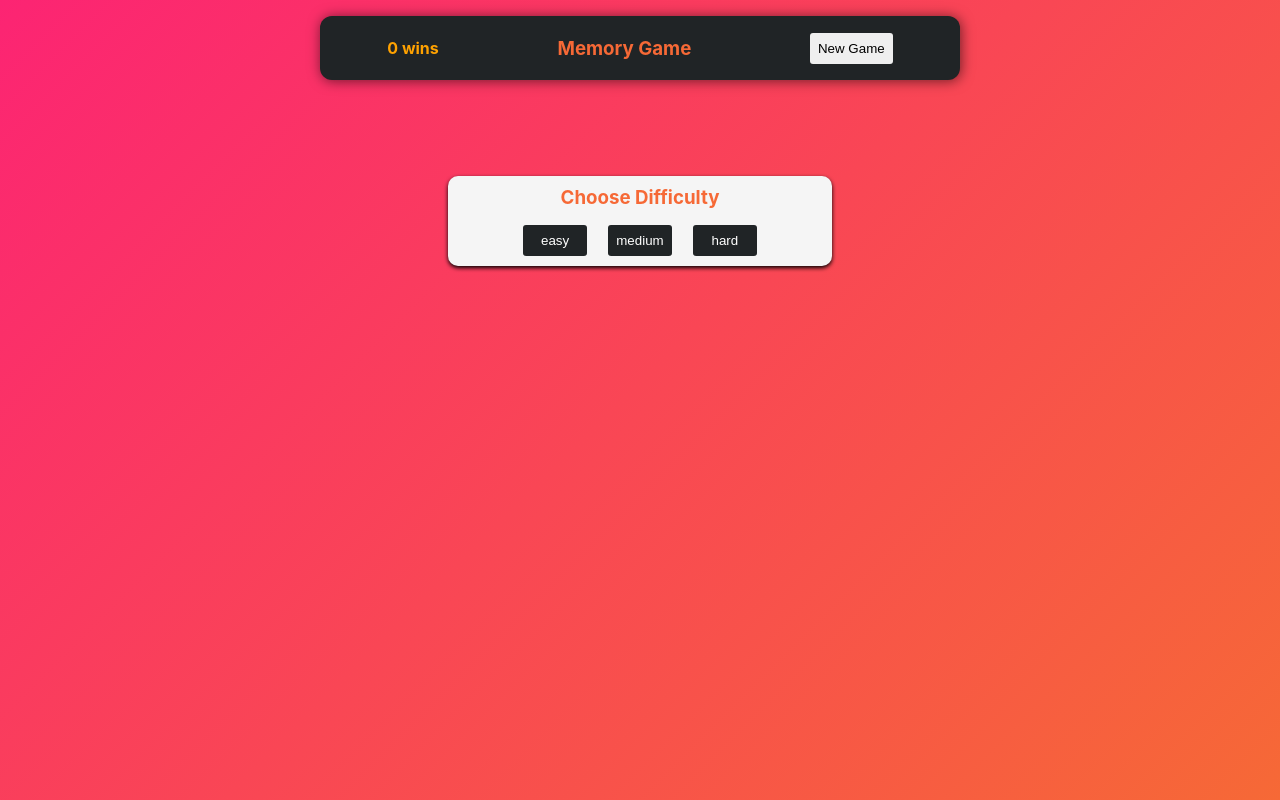
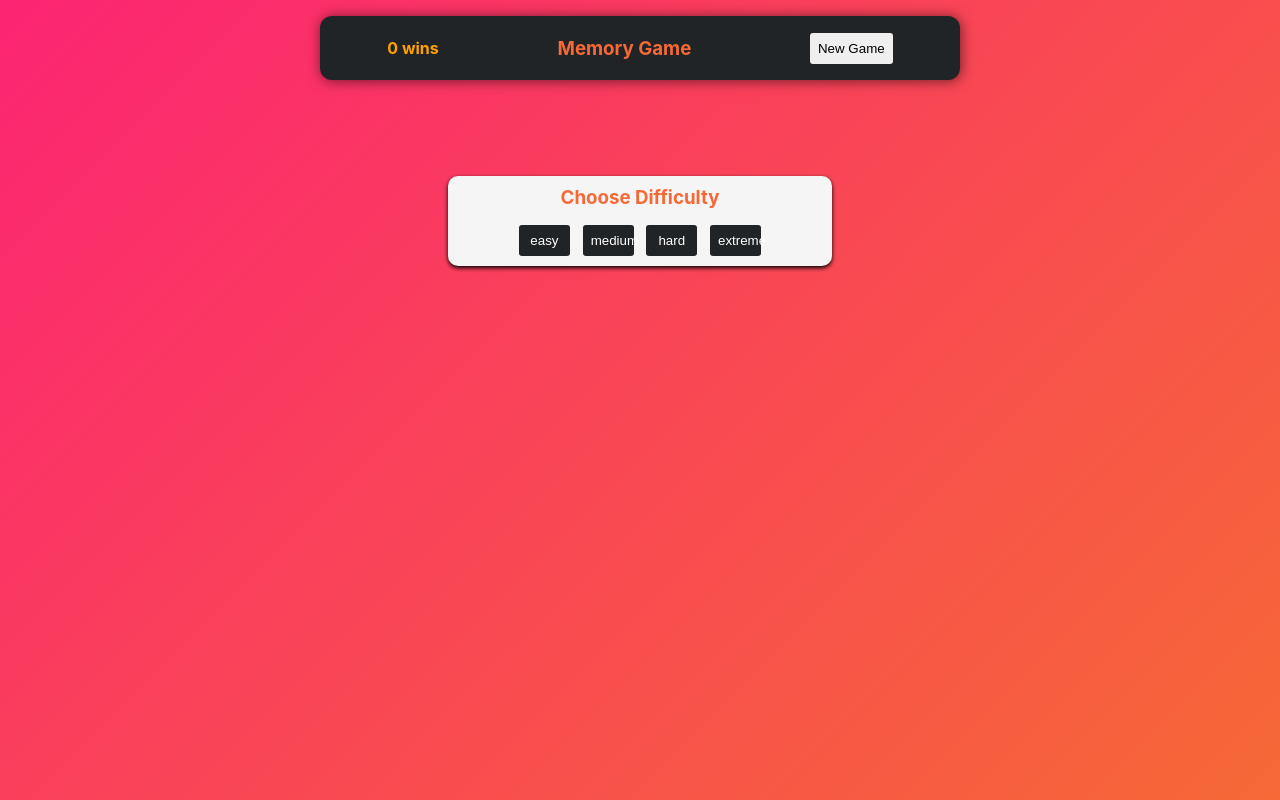
Before and after one commit to GiorgiUbiria/reactPWA, a React (Create React App) app: page / in a window 1280 px wide. Built offline with nearby package versions, Linux system fonts and the light colour scheme.

Commit message:
Added an  difficulty, which adds a timer to the  difficulty. Added corresponding pop-up, timer, etc. elements.

```diff
--- a/src/App.js
+++ b/src/App.js
@@ -12,20 +12,31 @@
   const [disabled, setDisabled] = useState(false);
   const [difficulty, setDifficulty] = useState(null);
   const [showDifficultyModal, setShowDifficultyModal] = useState(true);
+  const [timer, setTimer] = useState(10);
+  const [gameOver, setGameOver] = useState(false);
 
   const difficulties = useMemo(
     () => ({
       easy: { cardsCount: 12 },
       medium: { cardsCount: 16 },
       hard: { cardsCount: 24 },
+      extreme: { cardsCount: 24 },
     }),
     []
   );
 
   const handleClick = (card) => {
+    if (gameOver) {
+      return;
+    }
+
     if (!disabled) {
       pickOne ? setPickTwo(card) : setPickOne(card);
     }
+  };
+
+  const handleTimer = () => {
+    setTimer((prevTimer) => prevTimer - 1);
   };
 
   const handleTurn = () => {
@@ -40,11 +51,18 @@
     setDifficulty(null);
     setShowDifficultyModal(true);
     setCards([]);
+    setTimer(10);
+    setGameOver(false);
   };
 
   const handleDifficultyChange = (newDifficulty) => {
     setDifficulty(newDifficulty);
     setShowDifficultyModal(false);
+
+    if (newDifficulty === "extreme") {
+      setTimer(10);
+      setGameOver(false);
+    }
   };
 
   useEffect(() => {
@@ -52,6 +70,25 @@
       setCards(shuffle(difficulties[difficulty].cardsCount));
     }
   }, [difficulties, difficulty]);
+
+  useEffect(() => {
+    let intervalId;
+
+    if (difficulty === "extreme" && !gameOver) {
+      intervalId = setInterval(() => {
+        if (timer > 0) {
+          handleTimer();
+        } else {
+          setGameOver(true);
+          clearInterval(intervalId);
+        }
+      }, 1000);
+    }
+
+    return () => {
+      clearInterval(intervalId);
+    };
+  }, [difficulty, gameOver, timer]);
 
   useEffect(() => {
     let pickTimer;
@@ -95,6 +132,19 @@
   return (
     <div className="main-body">
       <Header handleNewGame={handleNewGame} wins={wins} difficulty={difficulty} />
+      {!gameOver && difficulty === "extreme" && (
+        <div className="timer">
+          <h3 className="timer-header">
+            Time Remaining:  <span className="seconds"> {timer} </span> seconds
+          </h3>
+        </div>
+      )}
+      {gameOver && difficulty === "extreme" && (
+        <div className="extreme-popup">
+          <h2 className="extreme-warning">Game Over!</h2>
+          <p className="extreme-text">You failed the EXTREME level.</p>
+        </div>
+      )}
       <div className={`grid ${difficulty}`}>
         {cards.map((card) => {
           const { image, matched } = card;
@@ -106,6 +156,7 @@
               image={image}
               onClick={() => handleClick(card)}
               selected={card === pickOne || card === pickTwo || matched}
+              className={gameOver && difficulty === "extreme" ? "disabled" : ""}
             />
           );
         })}
--- a/src/components/Card.jsx
+++ b/src/components/Card.jsx
@@ -7,7 +7,7 @@
         </div>
 
         <div className="card-back" onClick={onClick}>
-          <img alt="" src="/logo512.png" className="card-image" />
+          <img alt="" src="/logo.png" className="card-image" />
         </div>
       </div>
     </div>
--- a/src/index.css
+++ b/src/index.css
@@ -83,6 +83,11 @@
   width: 100vw;
 }
 
+.disabled {
+  pointer-events: none;
+  opacity: 0.5;
+}
+
 /* ========= Grid ========================= */
 .grid {
   gap: 1.25rem;
@@ -99,6 +104,10 @@
 }
 
 .grid.hard {
+  grid-template-columns: repeat(6, 1fr);
+}
+
+.grid.extreme {
   grid-template-columns: repeat(6, 1fr);
 }
 
@@ -189,14 +198,50 @@
 }
 
 .difficulty-button {
-  width: 25%;
+  width: 20%;
   background-color: #202426;
   color: white;
+  cursor: pointer;
 }
 
 .difficulty-button:hover {
   scale: 1.1;
   transition: 0.1s;
+}
+
+/* ========= Timer ===================== */
+.timer {
+  margin-top: 2.5rem;
+  display: flex;
+}
+
+.timer-header {
+  color: white;
+}
+
+.seconds {
+  color: blue;
+}
+
+/* ========= Pop up ===================== */
+.extreme-popup {
+  margin-top: 2.5rem;
+  display: flex;
+  flex-direction: column;
+  justify-content: center;
+  align-items: center;
+  text-align: center;
+  background-color: whitesmoke;
+  border-radius: 10px;
+  padding: 10px;
+}
+
+.extreme-warning {
+  color: crimson;
+}
+
+.extreme-text {
+  color: black;
 }
 
 /* ========= Mobile ===================== */
```
Also changed, not shown: public/logo.png (added).
